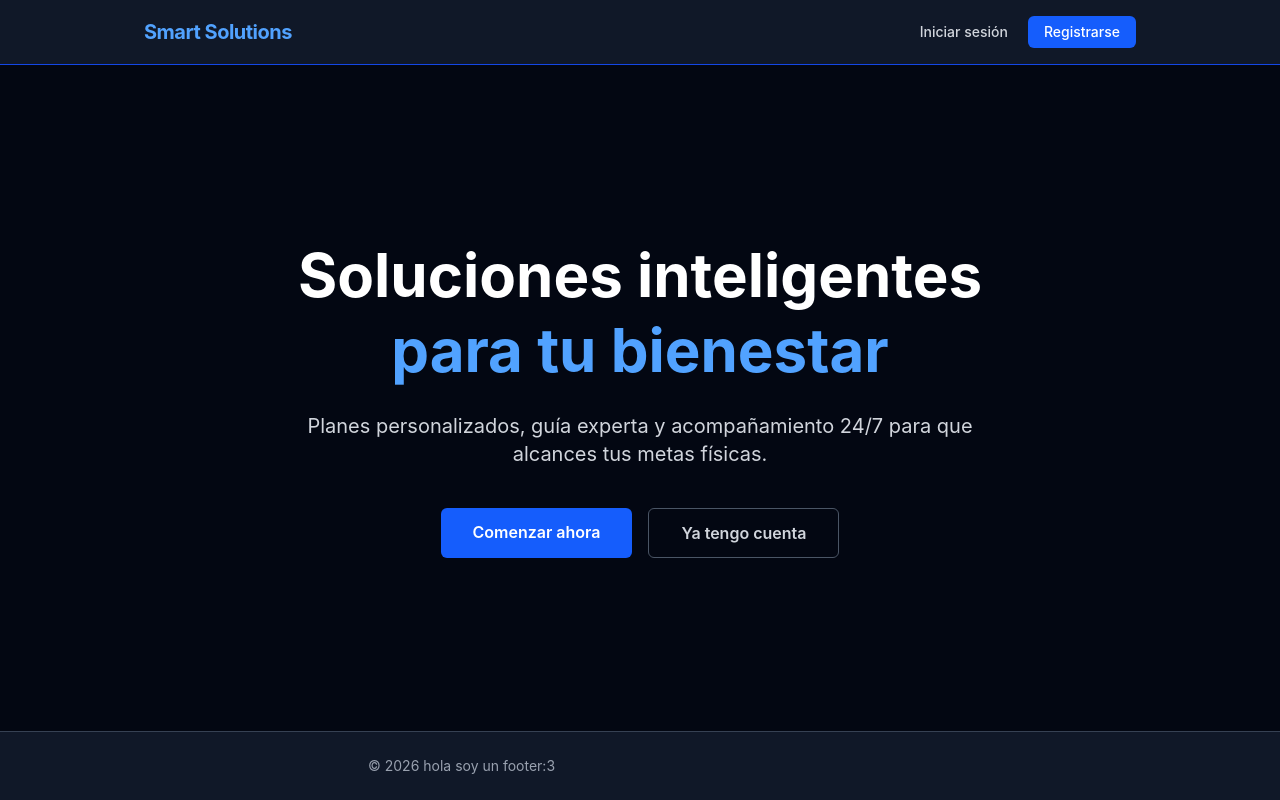
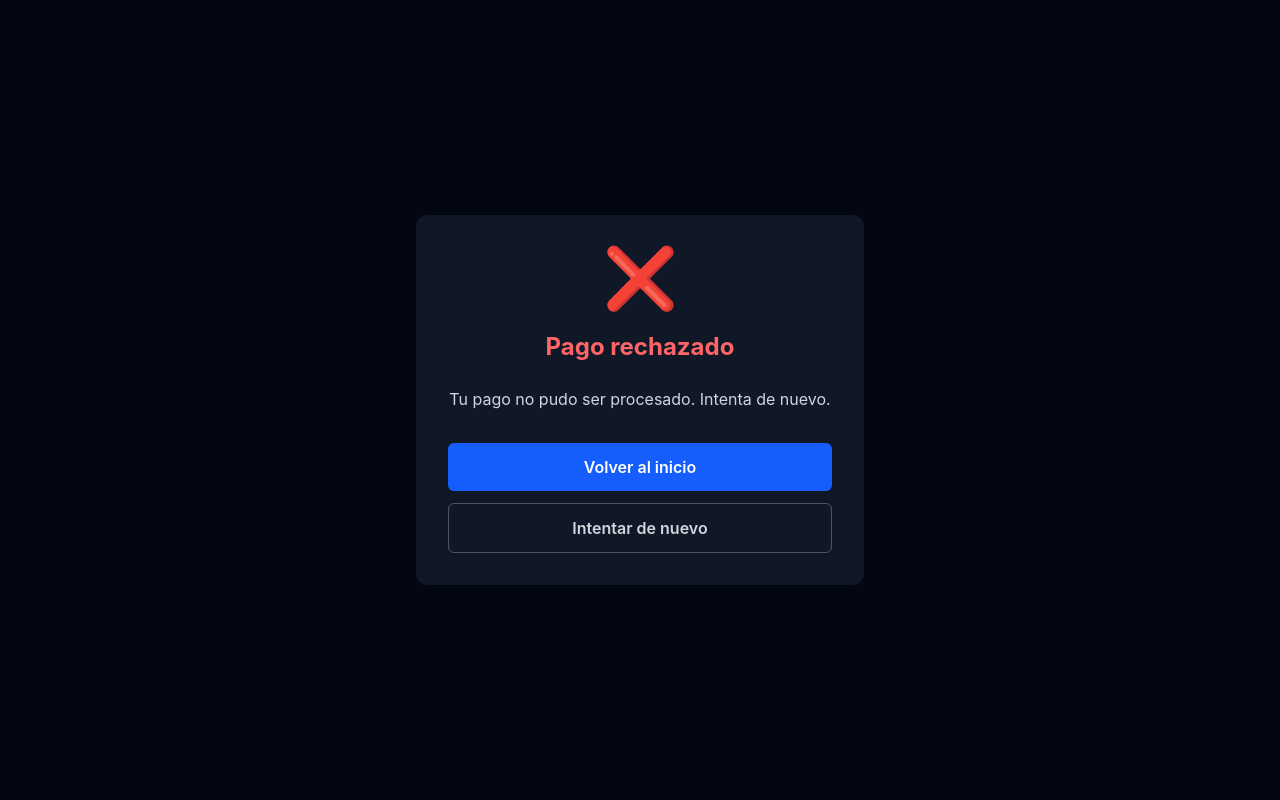
Before and after one commit to Deybi-hud/Smart-Solutions-Front, a React (Vite) app: page /payment/failure in a window 1280 px wide. Before the commit this address led to /. Built offline with nearby package versions, Linux system fonts and the light colour scheme.

Commit message:
feat: tailwind to material

```diff
--- a/src/App.jsx
+++ b/src/App.jsx
@@ -7,10 +7,16 @@ import ProfilePage from "./pages/ProfilePage";
 import AdminPage from "./pages/AdminPage";
 import PrivateRoute from "./components/organisms/PrivateRoute";
 import AdminRoute from "./components/organisms/AdminRoute";
+import CheckoutPage from "./pages/CheckoutPage";
+import PaymentResultPage from "./pages/PaymentResultPage";
 
 const App = () => {
   return (
     <Routes>
+      <Route path="/checkout" element={<PrivateRoute><CheckoutPage /></PrivateRoute>} />
+      <Route path="/payment/success" element={<PaymentResultPage status="success" />} />
+      <Route path="/payment/failure" element={<PaymentResultPage status="failure" />} />
+      <Route path="/payment/pending" element={<PaymentResultPage status="pending" />} />
       <Route path="/" element={<LandingPage />} />
       <Route path="/login" element={<LoginPage />} />
       <Route path="/register" element={<RegisterPage />} />
--- /dev/null
+++ b/src/components/atoms/CheckoutButton.jsx
@@ -0,0 +1,36 @@
+import { useCreatePreferenceMutation } from '../../store/api/paymentApi';
+import { useAuth } from '../../hooks/useAuth';
+
+const CheckoutButton = ({ title, unitPrice, quantity = 1, className = '' }) => {
+  const { user } = useAuth();
+  const [createPreference, { isLoading }] = useCreatePreferenceMutation();
+
+  const handlePay = async () => {
+    try {
+      const result = await createPreference({
+        title,
+        unit_price: unitPrice,
+        quantity,
+        payer_email: user?.email,
+      }).unwrap();
+
+      // Redirigir al checkout de sandbox
+      window.location.href = result.sandbox_init_point;
+    } catch (err) {
+      console.error('Error al crear preferencia:', err);
+      alert('Error al iniciar el pago. Intenta de nuevo.');
+    }
+  };
+
+  return (
+    <button
+      onClick={handlePay}
+      disabled={isLoading}
+      className={`bg-blue-600 text-white px-6 py-3 rounded-md font-semibold hover:bg-blue-500 transition disabled:opacity-50 disabled:cursor-not-allowed ${className}`}
+    >
+      {isLoading ? 'Procesando...' : 'Pagar con MercadoPago'}
+    </button>
+  );
+};
+
+export default CheckoutButton;
--- /dev/null
+++ b/src/pages/CheckoutPage.jsx
@@ -0,0 +1,50 @@
+import NavBar from '../components/organisms/NavBar';
+import Footer from '../components/organisms/Footer';
+import CheckoutButton from '../components/atoms/CheckoutButton';
+
+const PLANES = [
+  { id: 1, title: 'Plan Básico', price: 9990, desc: 'Acceso a rutinas básicas y seguimiento mensual.' },
+  { id: 2, title: 'Plan Pro', price: 19990, desc: 'Rutinas personalizadas + nutrición + soporte prioritario.' },
+  { id: 3, title: 'Plan Elite', price: 34990, desc: 'Todo incluido + sesiones 1:1 con entrenador.' },
+];
+
+const CheckoutPage = () => {
+  return (
+    <div className="min-h-screen flex flex-col bg-gray-950">
+      <NavBar />
+      <main className="flex-1 py-12 px-4">
+        <div className="max-w-3xl mx-auto">
+          <h1 className="text-3xl font-bold text-white mb-2">Nuestros Planes</h1>
+          <p className="text-gray-400 mb-8">Elige el plan que mejor se adapte a tus objetivos.</p>
+
+          <div className="grid grid-cols-1 sm:grid-cols-3 gap-6">
+            {PLANES.map((plan) => (
+              <div key={plan.id} className="bg-gray-900 border border-gray-700 rounded-xl p-6 flex flex-col gap-4">
+                <div>
+                  <h2 className="text-white font-bold text-xl">{plan.title}</h2>
+                  <p className="text-gray-400 text-sm mt-1">{plan.desc}</p>
+                </div>
+                <p className="text-blue-400 text-2xl font-bold">
+                  ${plan.price.toLocaleString('es-CL')} CLP
+                </p>
+                <CheckoutButton
+                  title={plan.title}
+                  unitPrice={plan.price}
+                  quantity={1}
+                  className="w-full"
+                />
+              </div>
+            ))}
+          </div>
+
+          <div className="mt-8 bg-gray-900 border border-yellow-700 rounded-xl p-4 text-sm text-yellow-300">
+            <strong>Modo sandbox activo.</strong> Usa las tarjetas de prueba de MercadoPago para simular pagos. No se cobra dinero real.
+          </div>
+        </div>
+      </main>
+      <Footer />
+    </div>
+  );
+};
+
+export default CheckoutPage;
--- /dev/null
+++ b/src/pages/PaymentResultPage.jsx
@@ -0,0 +1,81 @@
+import { useEffect, useState } from 'react';
+import { useSearchParams, useNavigate } from 'react-router-dom';
+
+const STATUS_CONFIG = {
+  success: {
+    icon: '✅',
+    title: '¡Pago exitoso!',
+    message: 'Tu pago fue procesado correctamente.',
+    color: 'text-green-400',
+  },
+  failure: {
+    icon: '❌',
+    title: 'Pago rechazado',
+    message: 'Tu pago no pudo ser procesado. Intenta de nuevo.',
+    color: 'text-red-400',
+  },
+  pending: {
+    icon: '⏳',
+    title: 'Pago pendiente',
+    message: 'Tu pago está siendo procesado. Te notificaremos cuando se confirme.',
+    color: 'text-yellow-400',
+  },
+};
+
+const PaymentResultPage = ({ status }) => {
+  const [searchParams] = useSearchParams();
+  const navigate = useNavigate();
+  const [details, setDetails] = useState({});
+
+  useEffect(() => {
+    setDetails({
+      paymentId: searchParams.get('payment_id'),
+      status: searchParams.get('status'),
+      merchantOrderId: searchParams.get('merchant_order_id'),
+    });
+  }, [searchParams]);
+
+  const config = STATUS_CONFIG[status] || STATUS_CONFIG.pending;
+
+  return (
+    <div className="min-h-screen flex flex-col items-center justify-center bg-gray-950 px-4">
+      <div className="bg-gray-900 rounded-xl p-8 max-w-md w-full text-center space-y-6">
+        <div className="text-6xl">{config.icon}</div>
+        <h1 className={`text-2xl font-bold ${config.color}`}>{config.title}</h1>
+        <p className="text-gray-300">{config.message}</p>
+
+        {details.paymentId && (
+          <div className="bg-gray-800 rounded-lg p-4 text-left space-y-2">
+            <p className="text-sm text-gray-400">
+              ID de pago: <span className="text-white font-mono">{details.paymentId}</span>
+            </p>
+            {details.merchantOrderId && (
+              <p className="text-sm text-gray-400">
+                Orden: <span className="text-white font-mono">{details.merchantOrderId}</span>
+              </p>
+            )}
+          </div>
+        )}
+
+        <div className="flex flex-col gap-3 pt-2">
+          <button
+            onClick={() => navigate('/home')}
+            className="bg-blue-600 text-white px-6 py-3 rounded-md font-semibold hover:bg-blue-500 transition"
+          >
+            Volver al inicio
+          </button>
+          {status === 'failure' && (
+            <button
+              onClick={() => navigate(-1)}
+              className="border border-gray-600 text-gray-300 px-6 py-3 rounded-md font-semibold hover:border-gray-400 transition"
+            >
+              Intentar de nuevo
+            </button>
+          )}
+        </div>
+      </div>
+    </div>
+  );
+};
+
+export default PaymentResultPage;
--- /dev/null
+++ b/src/store/api/paymentApi.js
@@ -0,0 +1,17 @@
+import { createApi, fetchBaseQuery } from '@reduxjs/toolkit/query/react';
+
+export const paymentApi = createApi({
+  reducerPath: 'paymentApi',
+  baseQuery: fetchBaseQuery({ baseUrl: 'http://localhost:3000' }),
+  endpoints: (builder) => ({
+    createPreference: builder.mutation({
+      query: (body) => ({
+        url: '/api/payments/preference',
+        method: 'POST',
+        body,
+      }),
+    }),
+  }),
+});
+
+export const { useCreatePreferenceMutation } = paymentApi;
```
